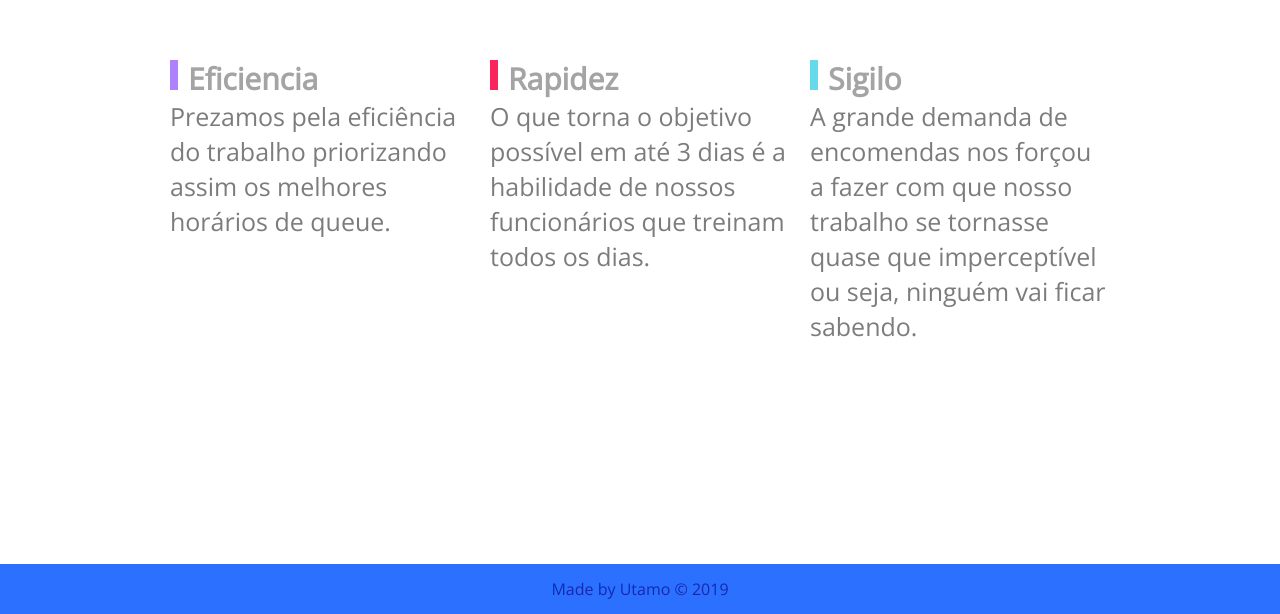
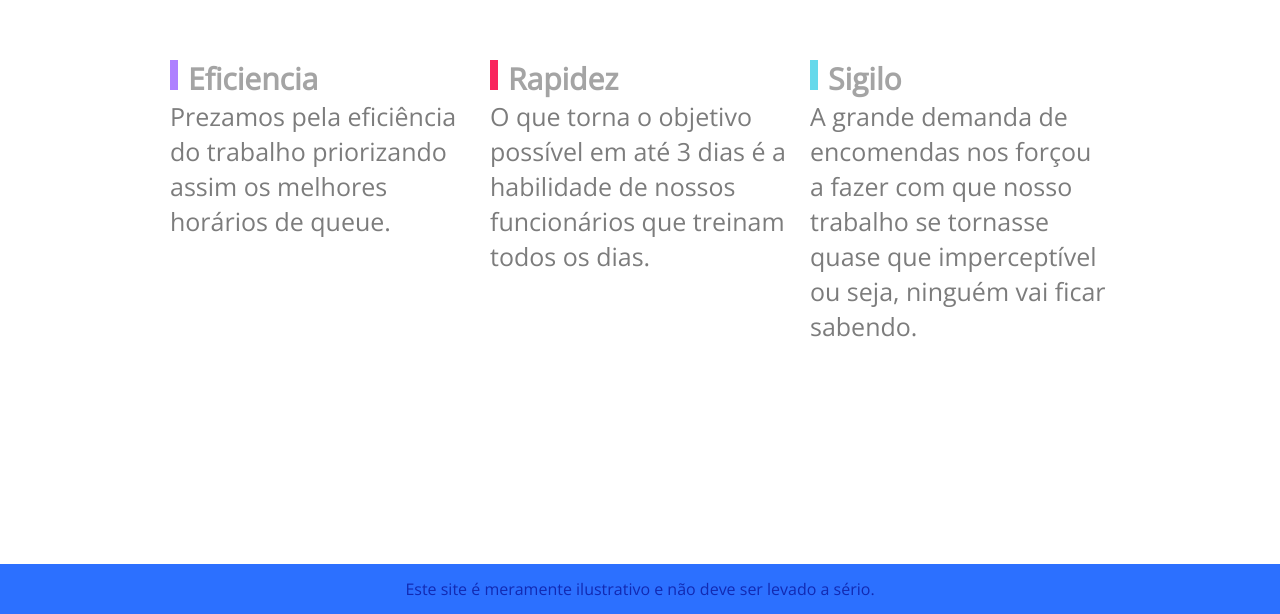
Before and after one commit to utamo/mkyreboot, a plain HTML site: page index.html in a window 1280 px wide. Shown: the part 2660-3274 px from the top of the page. Drawn offline with nearby package versions, Linux system fonts and the light colour scheme.

Commit message:
Update index.html

```diff
--- a/index.html
+++ b/index.html
@@ -124,7 +124,7 @@
     </section>
 
     <footer class="footer">
-        <p>Made by Utamo © 2019</p>
+        <p>Este site é meramente ilustrativo e não deve ser levado a sério.</p>
     </footer>
 
 
```
